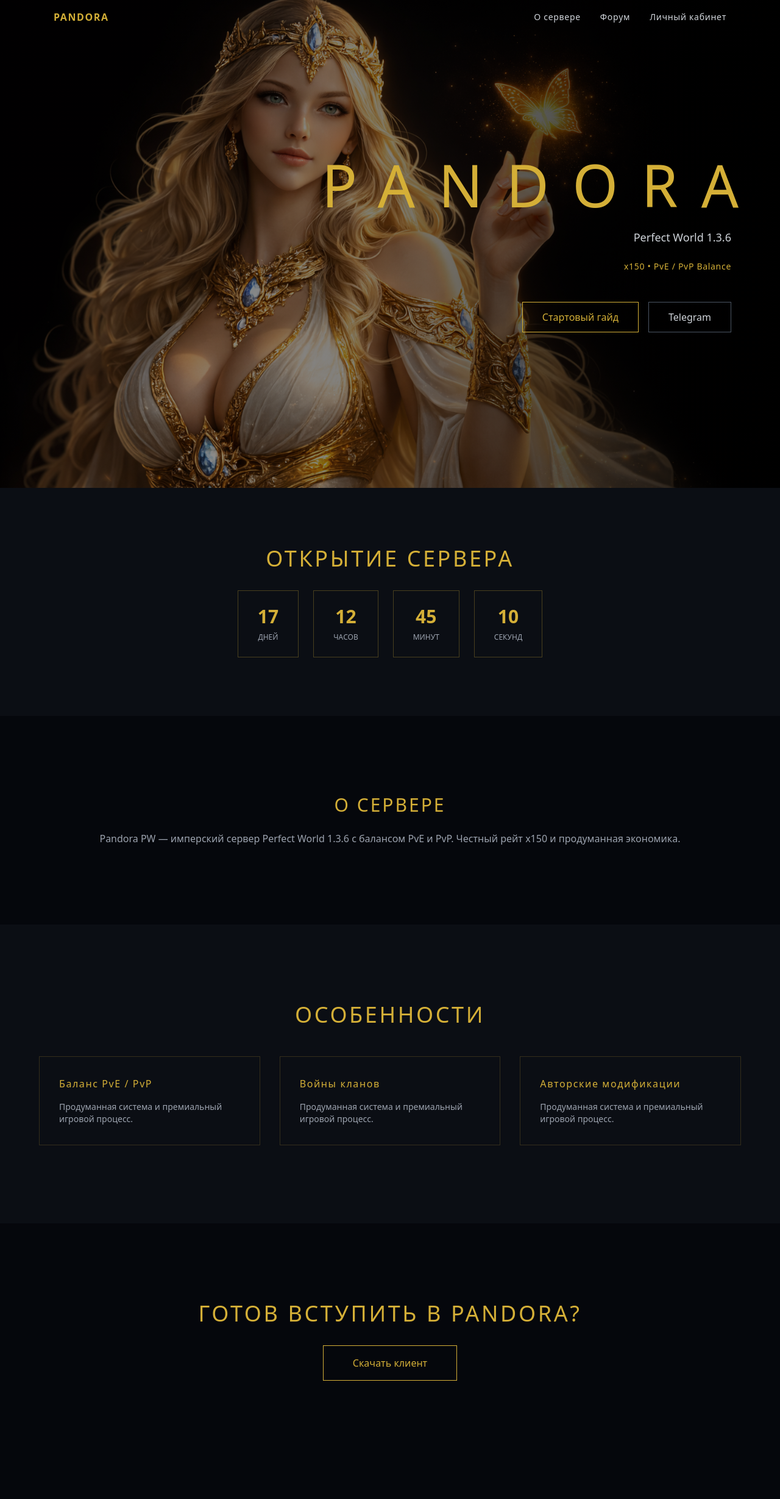
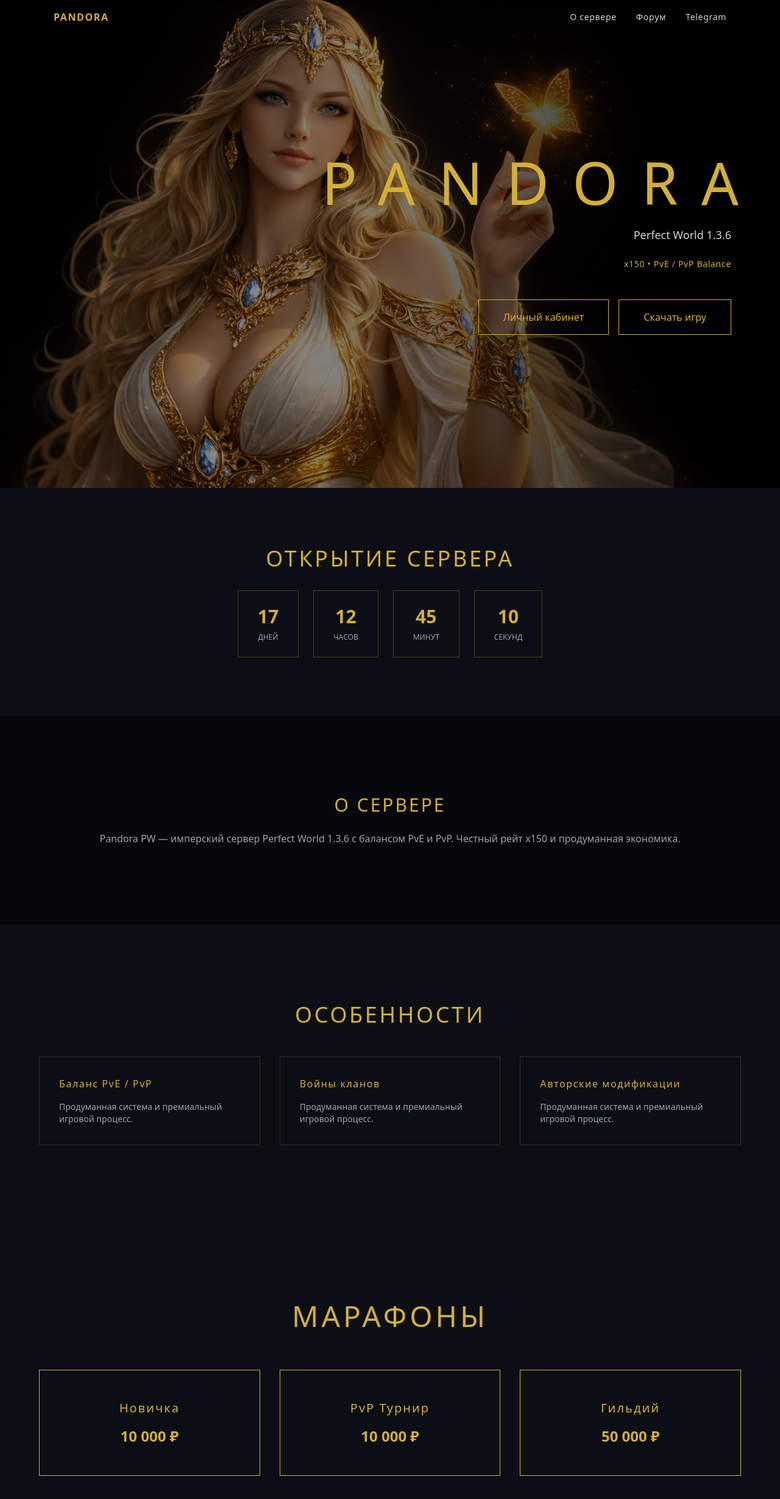
Before and after one commit to notalive23-maker/pandora-pw, a Next.js app: page / in a window 1280 px wide. Shown: the top 2458 px of the page at 61% size. Before the commit the page ends 2392 px from the top, so only its background shows below. Built offline with nearby package versions, Linux system fonts and the light colour scheme.

Commit message:
final version with marathons block

```diff
--- a/app/page.tsx
+++ b/app/page.tsx
@@ -43,20 +43,9 @@
       (entries) => {
         entries.forEach((entry) => {
           if (!entry.isIntersecting) return;
-
           const el = entry.target as HTMLElement;
           el.classList.add("opacity-100", "translate-y-0");
           el.classList.remove("opacity-0", "translate-y-10");
-
-          if (el.id === "features") {
-            const cards = el.querySelectorAll<HTMLElement>(".feature-card");
-            cards.forEach((card, index) => {
-              setTimeout(() => {
-                card.classList.add("opacity-100", "translate-y-0");
-                card.classList.remove("opacity-0", "translate-y-10");
-              }, index * 150);
-            });
-          }
         });
       },
       { threshold: 0.2 }
@@ -71,7 +60,6 @@
     const timer = setInterval(() => {
       const now = Date.now();
       const distance = targetDate - now;
-
       if (distance <= 0) {
         clearInterval(timer);
         return;
@@ -107,15 +95,12 @@
 
         const animate = () => {
           ctx.clearRect(0, 0, canvas.width, canvas.height);
-
           particles.forEach((p) => {
             p.y -= p.speedY;
-
             if (p.y < 0) {
               p.y = canvas.height;
               p.x = Math.random() * canvas.width;
             }
-
             ctx.beginPath();
             ctx.arc(p.x, p.y, p.radius, 0, Math.PI * 2);
             ctx.fillStyle = `rgba(212,175,55,${p.opacity})`;
@@ -123,7 +108,6 @@
             ctx.shadowBlur = 6;
             ctx.fill();
           });
-
           requestAnimationFrame(animate);
         };
 
@@ -162,34 +146,28 @@
           </button>
 
           <div className="hidden md:flex gap-8 text-sm tracking-wider text-gray-300">
-
             <button
               onClick={() =>
                 document.getElementById("about")?.scrollIntoView({ behavior: "smooth" })
               }
-              className="relative group transition-all duration-300 hover:text-[#D4AF37]"
+              className="hover:text-[#D4AF37] transition"
             >
               О сервере
-              <span className="absolute left-0 -bottom-1 h-[1px] w-0 bg-[#D4AF37] transition-all duration-300 group-hover:w-full" />
             </button>
-
-            <button className="relative group transition-all duration-300 hover:text-[#D4AF37]">
-              Форум
-              <span className="absolute left-0 -bottom-1 h-[1px] w-0 bg-[#D4AF37] transition-all duration-300 group-hover:w-full" />
-            </button>
-
-            <button className="relative group transition-all duration-300 hover:text-[#D4AF37]">
-              Личный кабинет
-              <span className="absolute left-0 -bottom-1 h-[1px] w-0 bg-[#D4AF37] transition-all duration-300 group-hover:w-full" />
-            </button>
-
+            <button className="hover:text-[#D4AF37] transition">Форум</button>
+            <a
+              href="https://t.me/PandoraPw2026"
+              target="_blank"
+              className="hover:text-[#D4AF37] transition"
+            >
+              Telegram
+            </a>
           </div>
         </div>
       </nav>
 
       {/* HERO */}
       <section className="relative min-h-screen flex items-center justify-center md:justify-end overflow-hidden px-6 md:px-20">
-
         <img
           src="/images/goddess-hero.png"
           alt="Pandora"
@@ -213,19 +191,19 @@
           </p>
 
           <div className="flex flex-col md:flex-row gap-4 pt-6 justify-center md:justify-end">
-
-            <button className="px-8 py-3 border border-[#D4AF37] text-[#D4AF37] hover:bg-[#D4AF37] hover:text-black transition">
-              Стартовый гайд
+            <button className="px-10 py-4 border border-[#D4AF37] text-[#D4AF37]
+            hover:bg-[#D4AF37] hover:text-black
+            hover:shadow-[0_0_30px_rgba(212,175,55,0.8)]
+            transition-all duration-300">
+              Личный кабинет
             </button>
 
-            <a
-              href="https://t.me/PandoraPw2026"
-              target="_blank"
-              className="px-8 py-3 border border-gray-600 text-gray-300 hover:border-[#D4AF37] hover:text-[#D4AF37] transition inline-block"
-            >
-              Telegram
-            </a>
-
+            <button className="px-10 py-4 border border-[#D4AF37] text-[#D4AF37]
+            hover:bg-[#D4AF37] hover:text-black
+            hover:shadow-[0_0_30px_rgba(212,175,55,1)]
+            transition-all duration-300">
+              Скачать игру
+            </button>
           </div>
         </div>
       </section>
@@ -256,11 +234,7 @@
       </section>
 
       {/* ABOUT */}
-      <section
-        id="about"
-        ref={addSectionRef}
-        className="py-32 px-8 opacity-0 translate-y-10 transition-all duration-1000"
-      >
+      <section id="about" ref={addSectionRef} className="py-32 px-8 opacity-0 translate-y-10 transition-all duration-1000">
         <div className="max-w-5xl mx-auto text-center space-y-6">
           <h2 className="text-3xl tracking-widest text-[#D4AF37]">
             О СЕРВЕРЕ
@@ -273,18 +247,14 @@
       </section>
 
       {/* FEATURES */}
-      <section
-        id="features"
-        ref={addSectionRef}
-        className="py-32 px-8 bg-[#0b0e14] opacity-0 translate-y-10 transition-all duration-1000"
-      >
+      <section id="features" ref={addSectionRef} className="py-32 px-8 bg-[#0b0e14] opacity-0 translate-y-10 transition-all duration-1000">
         <h2 className="text-4xl tracking-widest text-[#D4AF37] mb-12 text-center">
           ОСОБЕННОСТИ
         </h2>
 
         <div className="grid md:grid-cols-3 gap-8 max-w-6xl mx-auto">
           {["Баланс PvE / PvP", "Войны кланов", "Авторские модификации"].map((title, i) => (
-            <div key={i} className="feature-card border border-[#D4AF37]/20 p-8 opacity-0 translate-y-10 transition-all duration-700">
+            <div key={i} className="border border-[#D4AF37]/20 p-8">
               <h3 className="text-[#D4AF37] mb-4 tracking-widest">
                 {title}
               </h3>
@@ -296,18 +266,28 @@
         </div>
       </section>
 
-      {/* DOWNLOAD */}
-      <section
-        ref={addSectionRef}
-        className="py-32 px-8 text-center opacity-0 translate-y-10 transition-all duration-1000"
-      >
-        <h2 className="text-4xl tracking-widest text-[#D4AF37] mb-8">
-          ГОТОВ ВСТУПИТЬ В PANDORA?
+      {/* MARATHONS */}
+      <section ref={addSectionRef} className="py-32 px-8 text-center bg-[#0b0e14] opacity-0 translate-y-10 transition-all duration-1000">
+        <h2 className="text-4xl md:text-5xl tracking-widest text-[#D4AF37] mb-16">
+          МАРАФОНЫ
         </h2>
 
-        <button className="px-12 py-4 border border-[#D4AF37] text-[#D4AF37] hover:bg-[#D4AF37] hover:text-black transition">
-          Скачать клиент
-        </button>
+        <div className="flex flex-col md:flex-row justify-center items-stretch gap-8 max-w-6xl mx-auto">
+          <button className="flex-1 px-10 py-12 border border-[#D4AF37] text-[#D4AF37] flex flex-col items-center justify-center hover:bg-[#D4AF37] hover:text-black hover:shadow-[0_0_35px_rgba(212,175,55,0.9)] transition-all duration-300">
+            <span className="text-xl tracking-widest mb-4">Новичка</span>
+            <span className="text-2xl font-semibold">10 000 ₽</span>
+          </button>
+
+          <button className="flex-1 px-10 py-12 border border-[#D4AF37] text-[#D4AF37] flex flex-col items-center justify-center hover:bg-[#D4AF37] hover:text-black hover:shadow-[0_0_35px_rgba(212,175,55,0.9)] transition-all duration-300">
+            <span className="text-xl tracking-widest mb-4">PvP Турнир</span>
+            <span className="text-2xl font-semibold">10 000 ₽</span>
+          </button>
+
+          <button className="flex-1 px-10 py-12 border border-[#D4AF37] text-[#D4AF37] flex flex-col items-center justify-center hover:bg-[#D4AF37] hover:text-black hover:shadow-[0_0_35px_rgba(212,175,55,0.9)] transition-all duration-300">
+            <span className="text-xl tracking-widest mb-4">Гильдий</span>
+            <span className="text-2xl font-semibold">50 000 ₽</span>
+          </button>
+        </div>
       </section>
 
     </main>
```
